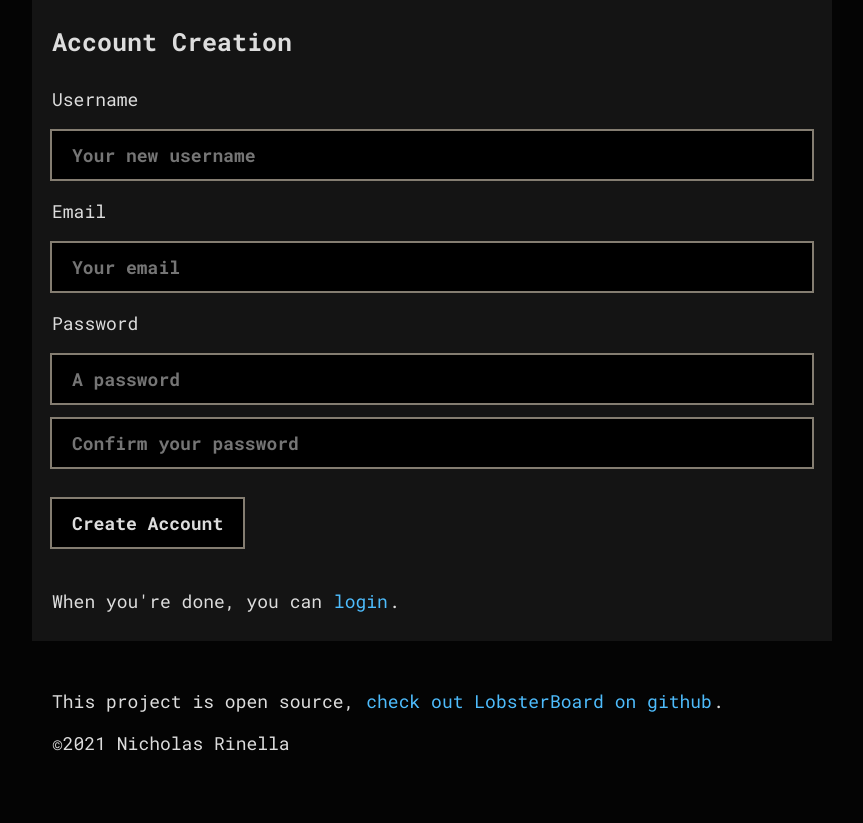
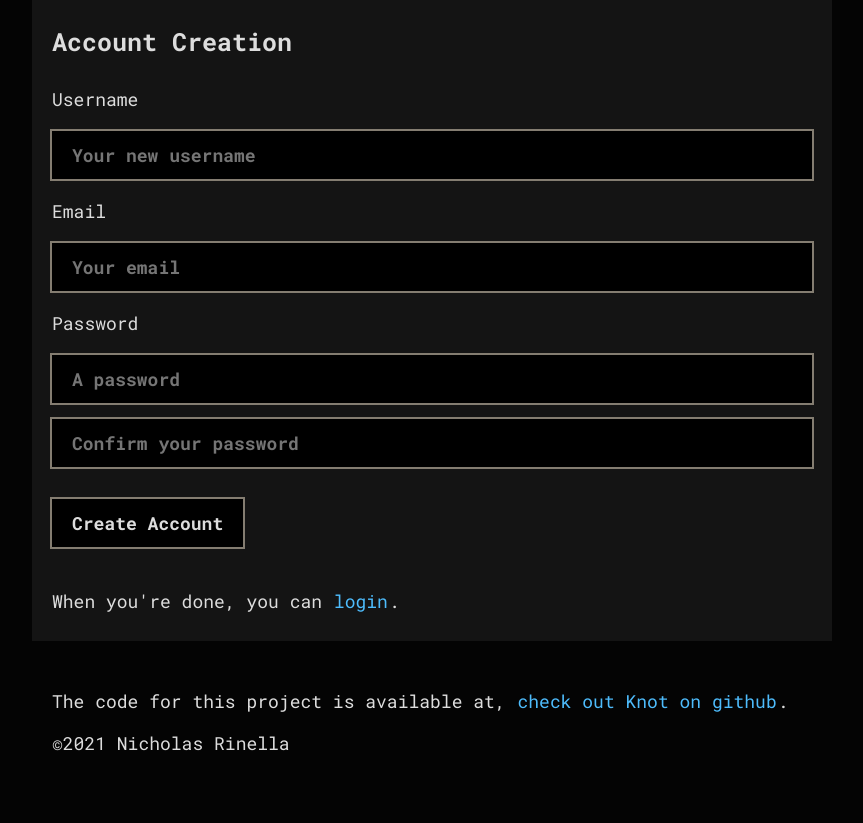
Before and after one commit to GreenBalaclavaMan/knot, a PHP site: page /createaccount.php in a window 1280 px wide. Shown: the part 197-1020 px from the top of the page, without its empty margins (208-1071 px from the left). Run offline with PHP 8.4, Linux system fonts and the light colour scheme.

Commit message:
Changed readme and footer to reflect new project

```diff
--- a/footer.php
+++ b/footer.php
@@ -2,7 +2,7 @@
 		<!--Footer-->
 		<div class="div-footer">
 			<p>
-				This project is open source, <a href="https://github.com/GreenBalaclavaMan/LobsterBoard">check out LobsterBoard on github</a>.
+				The code for this project is available at, <a href="https://github.com/GreenBalaclavaMan/knot">check out Knot on github</a>.
 			</p>
 			<p>
 				&copy;2021 Nicholas Rinella
```
Also changed, not shown: README.md.
